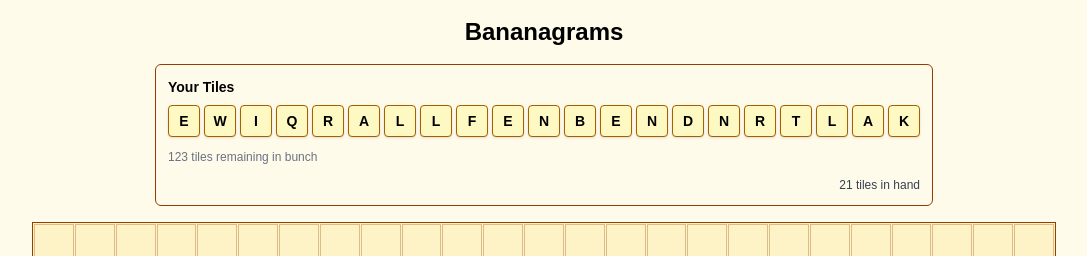
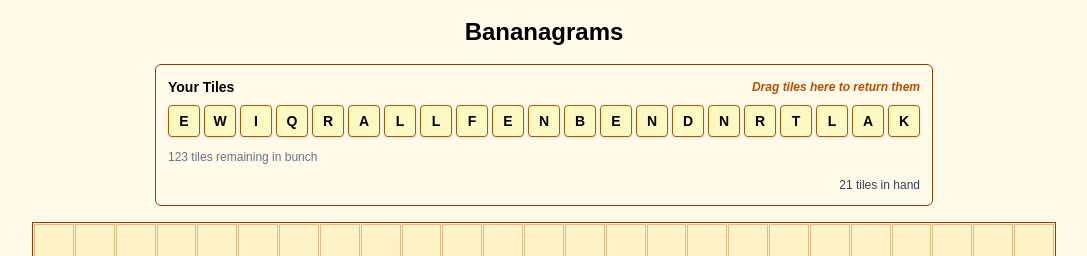
Before and after one commit to adamsulemanji/bananas, a Next.js app: page / in a window 1280 px wide. Shown: the top 256 px of the page, without its empty margins (96-1183 px from the left). Built offline with nearby package versions, Linux system fonts and the light colour scheme.

Commit message:
putting tiles back onto pallete

```diff
--- a/src/app/components/GridCell.tsx
+++ b/src/app/components/GridCell.tsx
@@ -16,7 +16,7 @@
   return (
     <div
       ref={setNodeRef}
-      className={`w-full h-full aspect-square border border-amber-800/30 p-0.5 ${isOver ? 'bg-amber-200' : ''}`}
+      className={`w-full h-full aspect-square border border-amber-800/30 p-0.5 relative ${isOver ? 'bg-amber-200' : ''}`}
     >
       {children}
     </div>
--- a/src/app/components/GridTile.tsx
+++ b/src/app/components/GridTile.tsx
@@ -18,6 +18,7 @@
     transform: `translate3d(${transform.x}px, ${transform.y}px, 0)`,
     zIndex: isDragging ? 1000 : (isSelected ? 900 : 1),
     transition: isDragging ? undefined : 'transform 0.2s ease',
+    position: isDragging ? 'relative' as const : undefined,
   } : (isSelected ? { zIndex: 900 } : {});
 
   return (
--- a/src/app/components/TilePalette.tsx
+++ b/src/app/components/TilePalette.tsx
@@ -3,6 +3,7 @@
 import React from 'react';
 import GridTile from './GridTile';
 import { PlayerTile } from '../../utils/gameUtils';
+import { useDroppable } from '@dnd-kit/core';
 
 interface TilePaletteProps {
   playerHand: PlayerTile[];
@@ -17,12 +18,22 @@
   onDrawTiles,
   onTradeInTile
 }: TilePaletteProps) {
+  const { isOver, setNodeRef } = useDroppable({
+    id: 'tile-palette',
+  });
+
   return (
-    <div className="flex flex-col gap-2 p-3 border border-amber-800 rounded-md mb-4 bg-amber-50">
-      <h2 className="font-semibold text-black text-sm">Your Tiles</h2>
+    <div
+      ref={setNodeRef}
+      className={`flex flex-col gap-2 p-3 border border-amber-800 rounded-md mb-4 bg-amber-50 relative z-10 ${isOver ? 'bg-amber-200 border-amber-500' : ''}`}
+    >
+      <h2 className="font-semibold text-black text-sm flex justify-between items-center">
+        <span>Your Tiles</span>
+        <span className="text-xs text-amber-700 italic">{isOver ? 'Release to add tile' : 'Drag tiles here to return them'}</span>
+      </h2>
       <div className="flex flex-wrap gap-1">
         {playerHand.map((tile) => (
-          <div key={tile.id} className="w-8 h-8">
+          <div key={tile.id} className="w-8 h-8 relative">
             <GridTile
               id={tile.id}
               content={tile.letter}
--- a/src/app/page.tsx
+++ b/src/app/page.tsx
@@ -38,7 +38,8 @@
     removeTileFromBoard: gameState.removeTileFromBoard,
     updateTilePositions: gameState.updateTilePositions,
     returnTileToBag: gameState.returnTileToBag,
-    drawTiles: gameState.drawTiles
+    drawTiles: gameState.drawTiles,
+    addTileToHand: gameState.addTileToHand
   });
 
   const handleDndDragStart = (event: DragStartEvent) => {
@@ -86,7 +87,11 @@
         >
           <div
             ref={gridRef}
-            className="grid grid-cols-[repeat(25,_minmax(0,_1fr))] gap-px border border-amber-800 bg-amber-100 p-px w-full aspect-square"
+            className="grid grid-cols-[repeat(25,_minmax(0,_1fr))] gap-px border border-amber-800 bg-amber-100 p-px w-full aspect-square relative"
+            style={{
+              position: 'relative',
+              zIndex: 0
+            }}
           >
             {gridCellIds.map((cellId) => {
               const tile = gameState.getTileAtPosition(cellId);
--- a/src/hooks/useDragDrop.ts
+++ b/src/hooks/useDragDrop.ts
@@ -13,6 +13,7 @@
   updateTilePositions: (updater: (prevTiles: BoardTile[]) => BoardTile[]) => void;
   returnTileToBag: (letter: string) => void;
   drawTiles: (count: number) => void;
+  addTileToHand: (letter: string) => void;
 }
 
 export function useDragDrop({
@@ -24,7 +25,8 @@
   removeTileFromBoard,
   updateTilePositions,
   returnTileToBag,
-  drawTiles
+  drawTiles,
+  addTileToHand
 }: UseDragDropParams) {
 
   function handleDragEnd(event: DragEndEvent) {
@@ -36,6 +38,18 @@
 
     const tileFromHand = getHandTile(activeId);
     const tileFromBoard = getBoardTile(activeId);
+
+    // Dropping onto the tile palette from the board
+    if (overId === 'tile-palette' && tileFromBoard) {
+      const content = tileFromBoard.content;
+
+      // Add the tile back to player's hand
+      addTileToHand(content);
+
+      // Remove the tile from the board
+      removeTileFromBoard(activeId);
+      return;
+    }
 
     // Dropping into trash area
     if (overId === 'trash') {
--- a/src/hooks/useGameState.ts
+++ b/src/hooks/useGameState.ts
@@ -70,6 +70,13 @@
     setLetterBag(updatedBag);
     setPlayerHand(prevHand => [...prevHand, ...newTiles]);
     setTileCounter(prevCounter => prevCounter + newTiles.length);
+  };
+
+  // Add a tile from the board back to the player's hand
+  const addTileToHand = (letter: string) => {
+    const tileId = `hand-${tileCounter}`;
+    setPlayerHand(prevHand => [...prevHand, { id: tileId, letter }]);
+    setTileCounter(prevCounter => prevCounter + 1);
   };
 
   // Handle trading 1 tile for 3 new ones
@@ -149,6 +156,7 @@
     removeTileFromHand,
     removeTileFromBoard,
     addTileToBoard,
-    updateTilePositions
+    updateTilePositions,
+    addTileToHand
   };
 }
--- a/src/hooks/useMarqueeSelection.ts
+++ b/src/hooks/useMarqueeSelection.ts
@@ -85,6 +85,8 @@
       }
     });
 
+    console.log(selectedIds);
+
     onSelectTiles(selectedIds);
     setIsSelecting(false);
     setMarqueeRect(null);
```
